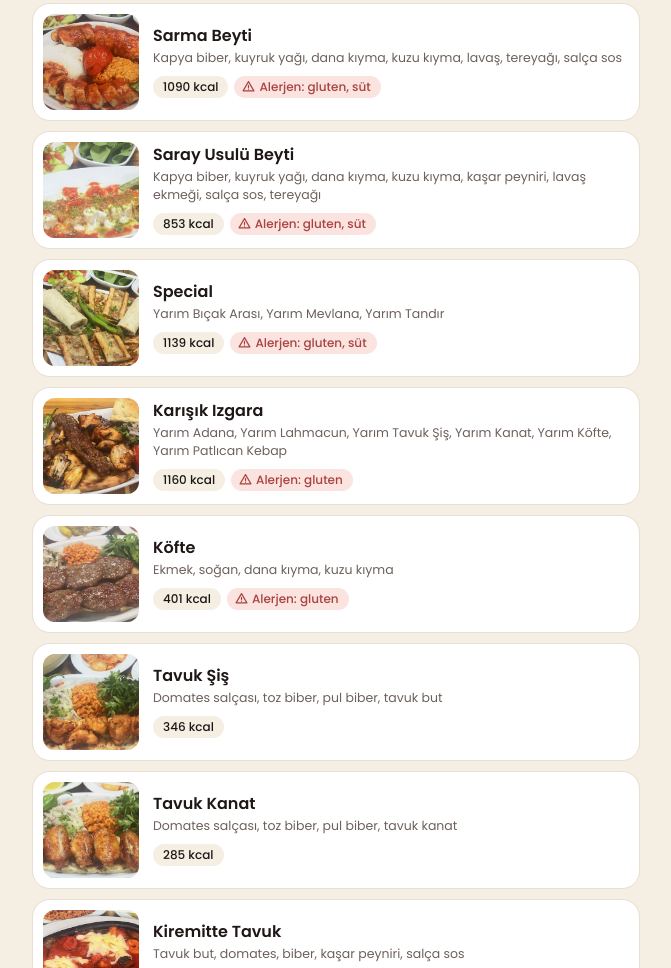
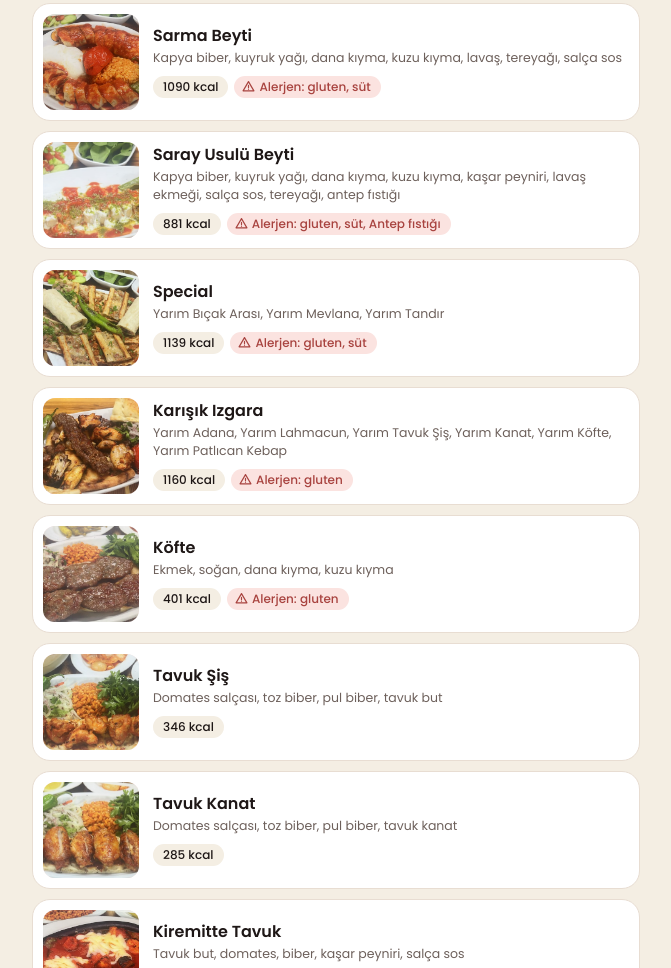
Before and after one commit to meyildiz1994/khurestaurant, a plain HTML site: page index.html in a window 1280 px wide. Shown: the part 1048-2016 px from the top of the page, without its empty margins (304-975 px from the left). Drawn offline with Linux system fonts and the light colour scheme.

Commit message:
Saray Usulü Beyti: Antep fıstığı (5 g) ve sert kabuklu meyve alerjeni
Menüdeki tarife göre (lavaşta Adana, kaşar, tereyağlı sos, Antep fıstığı)
fıstık eklendi; ortalama süsleme miktarı 5 g. Sert kabuklu meyve alerjeni
hangi kuruyemiş olduğunu gösteriyor (ceviz / Antep fıstığı).

Co-Authored-By: Claude Opus 5.5 <noreply@anthropic.com>
Claude-Session: https://claude.ai/code/session_01XSzBb4qMFhL3PdXbuPZ3Vs

```diff
--- a/app.js
+++ b/app.js
@@ -5,7 +5,7 @@ const dishes = [
   {id:'yogurtlu-kebap',name:'Yoğurtlu Kebap',category:'Kebap & Izgara',emoji:'♨',portion:'',recipeComplete:true,ingredients:[['Dana kıyma','58 g'],['Kuzu kıyma','59 g'],['Kuyruk yağı','20 g'],['Kapya biber','10 g'],['Tuz','3 g'],['Tereyağı','20 g'],['Domates sosu','30 g'],['Pide','120 g'],['Yoğurt','100 g']]},
   {id:'patlican-kebap',name:'Patlıcan Kebap',category:'Kebap & Izgara',emoji:'♨',portion:'',recipeComplete:true,ingredients:[['Dana kıyma','58 g'],['Kuzu kıyma','59 g'],['Patlıcan','200 g'],['Kuyruk yağı','20 g'],['Kapya biber','10 g'],['Tuz','3 g']]},
   {id:'sarma-beyti',name:'Sarma Beyti',category:'Kebap & Izgara',emoji:'♨',portion:'',recipeComplete:true,ingredients:[['Tuz','3 g'],['Kapya biber','10 g'],['Kuyruk yağı','20 g'],['Dana kıyma','58 g'],['Kuzu kıyma','58 g'],['Lavaş','180 g'],['Tereyağı','20 g'],['Salça sos','30 g']]},
-  {id:'saray-usulu-beyti',name:'Saray Usulü Beyti',category:'Kebap & Izgara',emoji:'♨',portion:'',recipeComplete:true,ingredients:[['Tuz','3 g'],['Kapya biber','10 g'],['Kuyruk yağı','20 g'],['Dana kıyma','58 g'],['Kuzu kıyma','59 g'],['Kaşar peyniri','10 g'],['Lavaş ekmeği','1 adet (~60 g)'],['Salça sos','20 g'],['Tereyağı','30 g']]},
+  {id:'saray-usulu-beyti',name:'Saray Usulü Beyti',category:'Kebap & Izgara',emoji:'♨',portion:'',recipeComplete:true,ingredients:[['Tuz','3 g'],['Kapya biber','10 g'],['Kuyruk yağı','20 g'],['Dana kıyma','58 g'],['Kuzu kıyma','59 g'],['Kaşar peyniri','10 g'],['Lavaş ekmeği','1 adet (~60 g)'],['Salça sos','20 g'],['Tereyağı','30 g'],['Antep fıstığı','5 g']]},
   {id:'special',name:'Special',category:'Kebap & Izgara',emoji:'♨',portion:'',cardDescription:'Yarım Bıçak Arası · Yarım Mevlana · Yarım Tandır',recipeComplete:true,ingredients:[
     ['Kıyma','60 g','Yarım Bıçak Arası'],['Domates','45 g','Yarım Bıçak Arası'],['Biber','20 g','Yarım Bıçak Arası'],['Kuyruk yağı','25 g','Yarım Bıçak Arası'],['Tuz','2,5 g','Yarım Bıçak Arası'],['Sıvı yağ','5 g','Yarım Bıçak Arası'],['Hamur','100 g','Yarım Bıçak Arası'],
     ['Kıyma','50 g','Yarım Mevlana'],['Peynir','13 g','Yarım Mevlana'],['Domates','45 g','Yarım Mevlana'],['Biber','20 g','Yarım Mevlana'],['Soğan','17,5 g','Yarım Mevlana'],['Hamur','100 g','Yarım Mevlana'],['Tuz','2,5 g','Yarım Mevlana'],
@@ -85,6 +85,7 @@ const nutrientReference = {
   blackPepper:[251,10.39,3.26,63.95,25.3],// USDA 02030 Spices, pepper, black
   semolina:[360,12.68,1.05,72.83,3.9],   // USDA 20083 Semolina, enriched
   egg:[143,12.56,9.51,.72,0],            // USDA 01123 Egg, whole, raw
+  pistachio:[560,20.16,45.32,27.17,10.6],// USDA 12151 Pistachio nuts, raw
   water:[0,0,0,0,0]
 };
 // Minced meat = lean meat + tail fat, mixed so that total fat equals MINCE_FAT_PERCENT.
@@ -105,13 +106,13 @@ const ingredientReference = {
   'Tavuk kanat (kemikli)':'chickenWingBoneIn','Sıvı yağ':'oil','Dana eti':'beefMeat','Et':'beefMeat','Kuzu kol':'lambShoulder',
   'Domates':'tomato','Soğan':'onion','Sarımsak':'garlic','Maydanoz':'parsley','Peynir':'whiteCheese','Kaşar':'kasar','Kaşar peyniri':'kasar',
   'Küflü peynir':'blueCheese','Köfte':'kofteMix','Bamya':'okra','Limon kabuğu':'lemon','Biber salçası':'pepperPaste',
-  'Dana kelle eti':'beefHead','Un':'flour','Limon':'lemon','Yumurta sarısı':'eggYolk','Mercimek':'lentils','Su':'water','Bulgur':'bulgur','İnce bulgur':'bulgur','Yağ':'oil','Karabiber':'blackPepper','Ceviz':'walnut','İrmik':'semolina','Yumurta':'egg'
+  'Dana kelle eti':'beefHead','Un':'flour','Limon':'lemon','Yumurta sarısı':'eggYolk','Mercimek':'lentils','Su':'water','Bulgur':'bulgur','İnce bulgur':'bulgur','Yağ':'oil','Karabiber':'blackPepper','Ceviz':'walnut','İrmik':'semolina','Yumurta':'egg','Antep fıstığı':'pistachio'
 };
 const allergenReference = {
   'Gluten içeren tahıllar (buğday)': new Set(['Ekmek','Hamur','Lavaş','Lavaş ekmeği','Pide','Un','Köfte','Bulgur','İnce bulgur','İrmik']),
   'Süt ve süt ürünleri': new Set(['Peynir','Kaşar','Kaşar peyniri','Küflü peynir','Yoğurt','Tereyağı']),
   'Yumurta ve yumurta ürünleri': new Set(['Yumurta sarısı','Yumurta']),
-  'Sert kabuklu meyveler (ceviz)': new Set(['Ceviz'])
+  'Sert kabuklu meyveler': new Set(['Ceviz','Antep fıstığı'])
 };
 function gramsOf(amount) {
   const text = String(amount);
@@ -141,7 +142,11 @@ for (const dish of dishes) {
   dish.recipeTotalGrams = dish.ingredients.reduce((sum, [,amount]) => sum + gramsOf(amount), 0);
   dish.allergens = Object.entries(allergenReference)
     .filter(([,ingredientNames]) => dish.ingredients.some(([name]) => ingredientNames.has(name)))
-    .map(([allergen]) => allergen);
+    .map(([allergen, ingredientNames]) => {
+      if (allergen !== 'Sert kabuklu meyveler') return allergen;
+      const nuts = [...new Set(dish.ingredients.map(([name]) => name).filter(name => ingredientNames.has(name)))];
+      return `${allergen} (${nuts.join(', ')})`;
+    });
   dish.note = 'NOT: Değerler laboratuvar analizi değildir.';
 }
 
@@ -156,7 +161,6 @@ for (const dish of dishes) {
 const categories = [...new Set(dishes.map(dish => dish.category))];
 const categoryIds = Object.fromEntries(categories.map((name,index) => [name, `kategori-${index + 1}`]));
 const shortAllergen = {
-  'Sert kabuklu meyveler (ceviz)':'Ceviz',
   'Gluten içeren tahıllar (buğday)':'Gluten',
   'Süt ve süt ürünleri':'Süt',
   'Yumurta ve yumurta ürünleri':'Yumurta'
@@ -185,7 +189,7 @@ function matches(dish, needle) {
 
 function rowMarkup(dish) {
   const kcal = kcalNumber(dish);
-  const allergens = dish.allergens.map(name => shortAllergen[name] || name);
+  const allergens = dish.allergens.map(name => shortAllergen[name] || (name.startsWith('Sert kabuklu meyveler') ? name.match(/\((.*)\)/)[1] : name));
   return `<li>
     <button class="dish" type="button" data-id="${dish.id}">
       <img class="dish-photo" src="${imageSrc(dish)}" alt="" width="96" height="96" loading="lazy" decoding="async" />
@@ -194,7 +198,7 @@ function rowMarkup(dish) {
         <span class="dish-desc">${escapeHTML(previewText(dish))}</span>
         <span class="dish-meta">
           <span class="kcal">${kcal ? `${escapeHTML(kcal)} kcal` : 'Kalori hazırlanıyor'}</span>
-          ${allergens.length ? `<span class="allergen-note"><svg viewBox="0 0 24 24" aria-hidden="true"><path d="M12 3 2 20h20L12 3z"/><path d="M12 10v4M12 17h.01"/></svg>Alerjen: ${escapeHTML(allergens.join(', ').toLocaleLowerCase('tr'))}</span>` : ''}
+          ${allergens.length ? `<span class="allergen-note"><svg viewBox="0 0 24 24" aria-hidden="true"><path d="M12 3 2 20h20L12 3z"/><path d="M12 10v4M12 17h.01"/></svg>Alerjen: ${escapeHTML(allergens.map(name => name.startsWith('Antep') ? name : name.toLocaleLowerCase('tr')).join(', '))}</span>` : ''}
         </span>
       </span>
     </button>
--- a/index.html
+++ b/index.html
@@ -10,7 +10,7 @@
     <link rel="preload" href="assets/fonts/poppins-latin-400-normal.woff2" as="font" type="font/woff2" crossorigin />
     <link rel="preload" href="assets/fonts/poppins-latin-600-normal.woff2" as="font" type="font/woff2" crossorigin />
     <link rel="stylesheet" href="styles.css?v=6" />
-    <script src="app.js?v=7" defer></script>
+    <script src="app.js?v=8" defer></script>
   </head>
   <body>
     <header class="sign">
```
